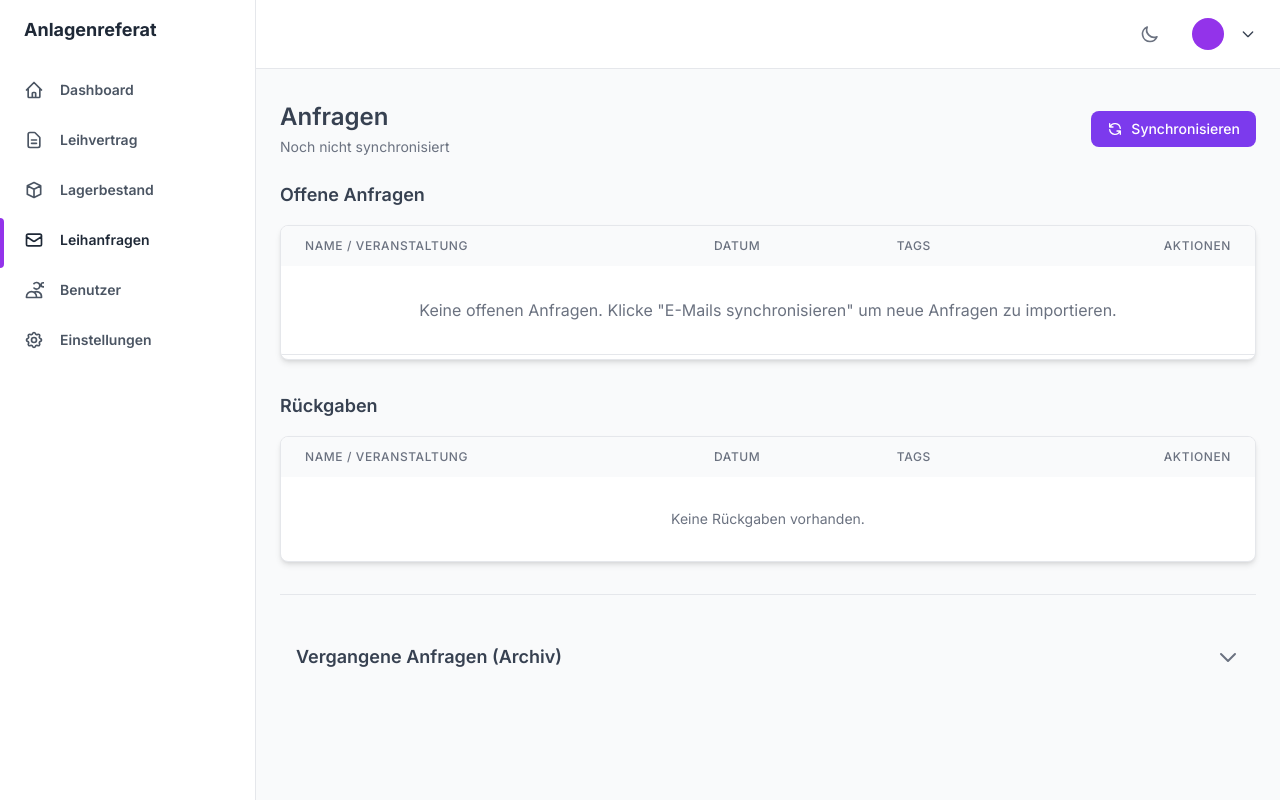
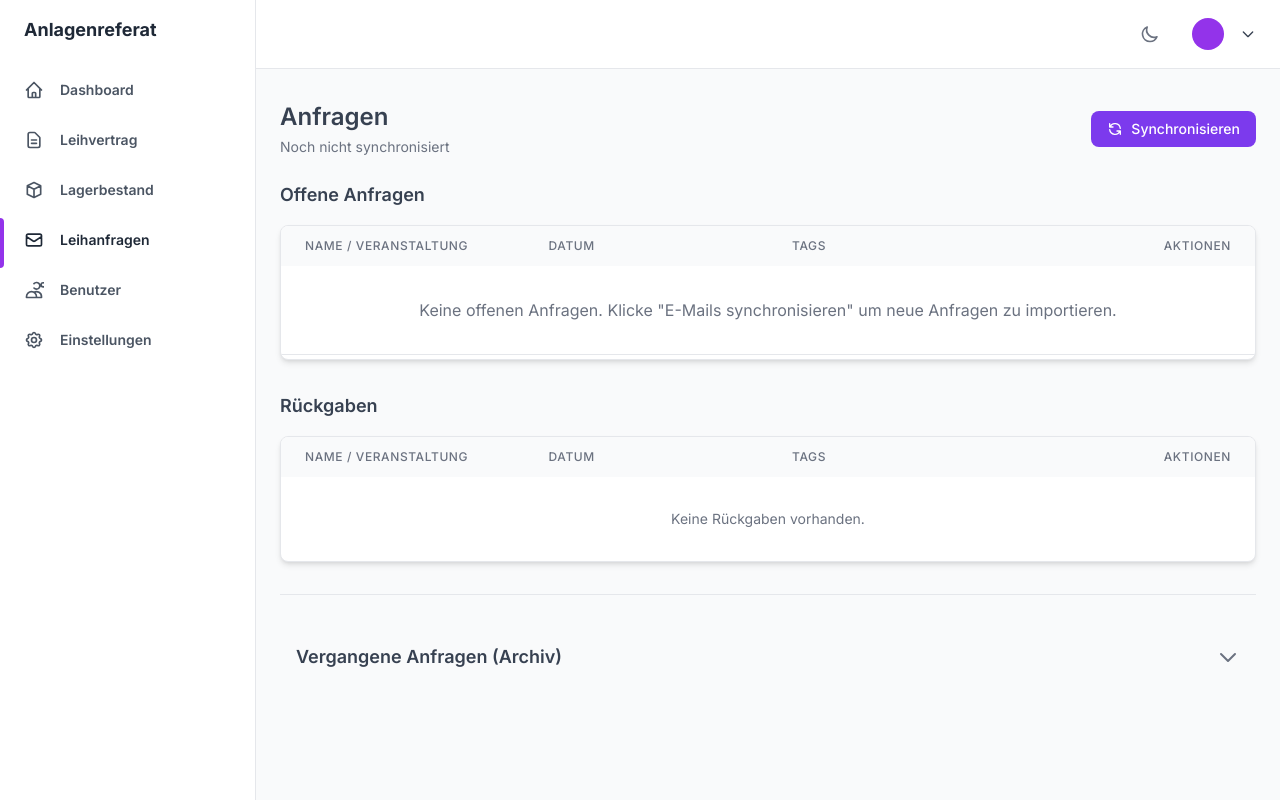
Before and after one commit to NiklasRemmers/VMS, a Flask app: template templates/emails.html in a window 1280 px wide. Run offline with Flask 3, Linux system fonts and the light colour scheme; the template is opened without the code that fills it, so the values that code supplies are empty; some libraries are stand-ins or nearby versions.

Commit message:
fix: Apply `table-fixed` class to tables in email, inventory, and user templates.

```diff
--- a/templates/_email_list.html
+++ b/templates/_email_list.html
@@ -3,7 +3,7 @@
     <h3 class="text-lg font-semibold text-gray-700 dark:text-gray-200 mb-4">Offene Anfragen</h3>
     <div
         class="bg-white dark:bg-gray-800 rounded-lg shadow-md border border-gray-200 dark:border-gray-700 overflow-hidden">
-        <table class="w-full">
+        <table class="w-full table-fixed">
             <thead class="bg-gray-50 dark:bg-gray-700">
                 <tr>
                     <th
@@ -98,7 +98,7 @@
     <h3 class="text-lg font-semibold text-gray-700 dark:text-gray-200 mb-4">Erledigte Anfragen</h3>
     <div
         class="bg-white dark:bg-gray-800 rounded-lg shadow-md border border-gray-200 dark:border-gray-700 overflow-hidden">
-        <table class="w-full">
+        <table class="w-full table-fixed">
             <thead class="bg-gray-50 dark:bg-gray-700">
                 <tr>
                     <th
--- a/templates/emails.html
+++ b/templates/emails.html
@@ -92,7 +92,7 @@
                             <div
                                 class="bg-white dark:bg-gray-800 rounded-lg shadow-md border border-gray-200 dark:border-gray-700 overflow-hidden">
                               <div class="max-h-[400px] overflow-y-auto" id="openScrollContainer">
-                                <table class="w-full">
+                                <table class="w-full table-fixed">
                                     <thead class="bg-gray-50 dark:bg-gray-700">
                                         <tr>
                                             <th
@@ -197,7 +197,7 @@
                             <div
                                 class="bg-white dark:bg-gray-800 rounded-lg shadow-md border border-gray-200 dark:border-gray-700 overflow-hidden">
                               <div class="max-h-[400px] overflow-y-auto" id="processedScrollContainer">
-                                <table class="w-full">
+                                <table class="w-full table-fixed">
                                     <thead class="bg-gray-50 dark:bg-gray-700">
                                         <tr>
                                             <th
@@ -317,7 +317,7 @@
                         <div
                             class="bg-white dark:bg-gray-800 rounded-lg shadow-md border border-gray-200 dark:border-gray-700 overflow-hidden">
                           <div class="max-h-[400px] overflow-y-auto" id="returnsScrollContainer">
-                            <table class="w-full">
+                            <table class="w-full table-fixed">
                                 <thead class="bg-gray-50 dark:bg-gray-700">
                                     <tr>
                                         <th class="px-6 py-3 text-left text-xs font-medium text-gray-500 dark:text-gray-400 uppercase tracking-wider">Name / Veranstaltung</th>
@@ -379,7 +379,7 @@
                                 <!-- Table -->
                                 <div
                                     class="bg-white dark:bg-gray-800 rounded-lg shadow-md border border-gray-200 dark:border-gray-700 overflow-hidden">
-                                    <table class="w-full">
+                                    <table class="w-full table-fixed">
                                         <thead class="bg-gray-50 dark:bg-gray-700">
                                             <tr>
                                                 <th
--- a/templates/users.html
+++ b/templates/users.html
@@ -107,7 +107,7 @@
                     <!-- Users Table -->
                     <div
                         class="bg-white dark:bg-gray-800 rounded-lg shadow-md border border-gray-200 dark:border-gray-700 overflow-hidden">
-                        <table class="w-full">
+                        <table class="w-full table-fixed">
                             <thead class="bg-gray-50 dark:bg-gray-700">
                                 <tr>
                                     <th
```
Also changed, not shown: templates/inventory.html (+6 -6 lines).
